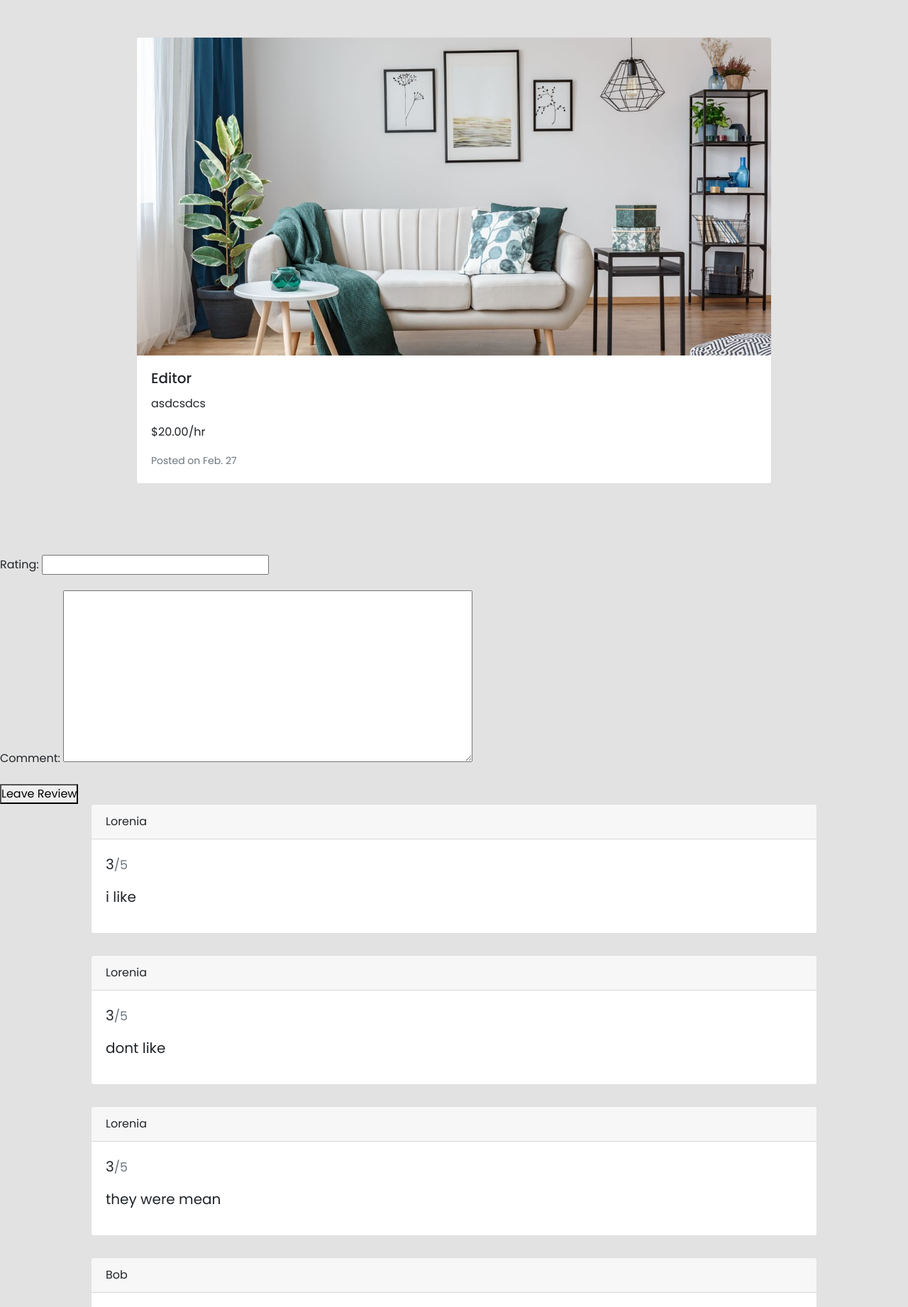
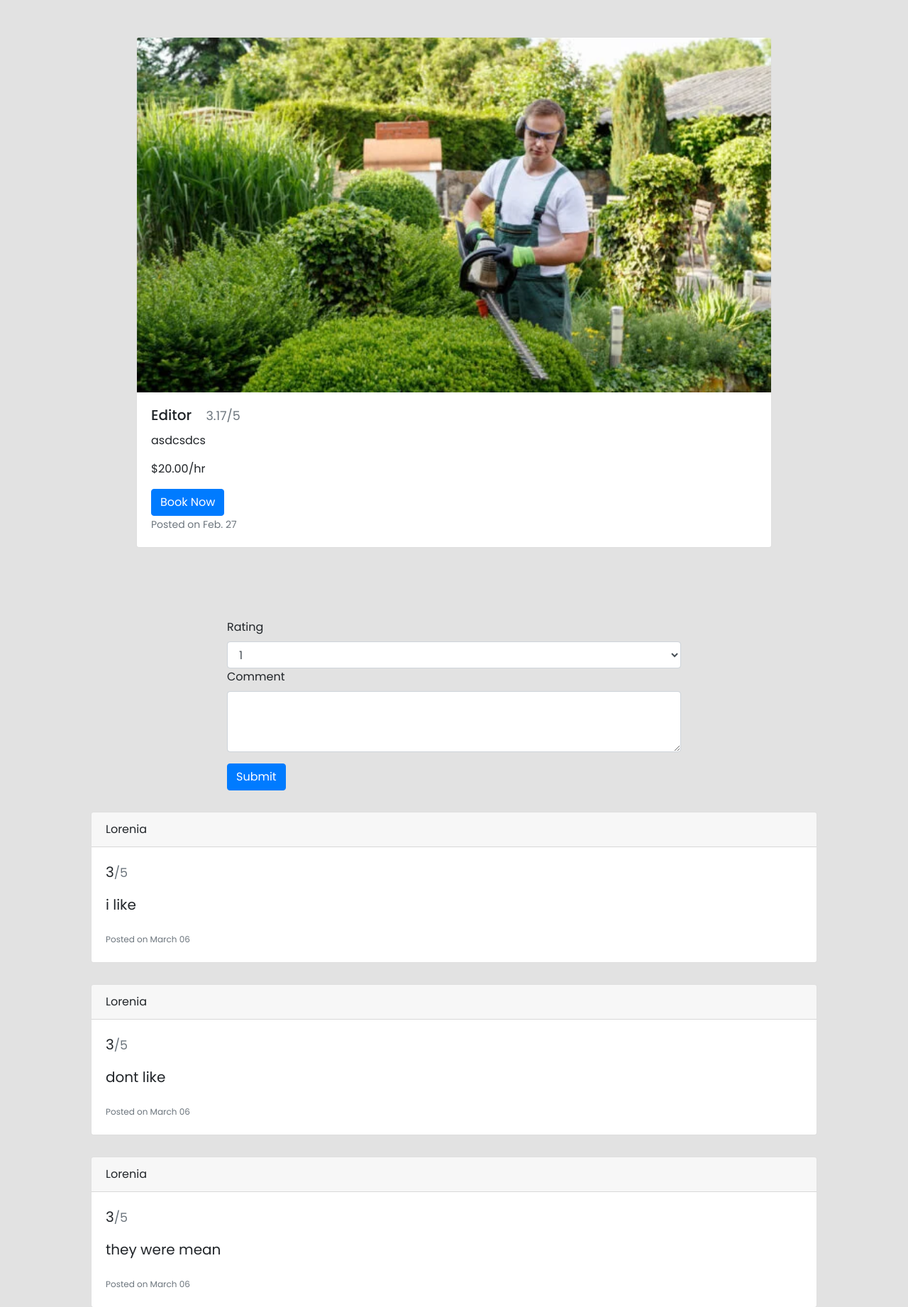
Before and after one commit to jxgonz/Locator, a Django app: a page that uses Locator/posting_service/templates/service_page.html in a window 1280 px wide. Shown: the part 98-1940 px from the top of the page at 71% size. Run offline with Django 3.2, Linux system fonts and the light colour scheme; a user stored in the database is signed in; data comes from the database, SQL or seed files in the repository.

Commit message:
multiple photos input + credential input

```diff
--- a/Locator/frontend/templates/explore.html
+++ b/Locator/frontend/templates/explore.html
@@ -16,7 +16,6 @@
               <p class="card-text">${{ service.price }}/hr</p>
               <div>
                   <a href="{% url 'posting_service:service_page' service.ServiceID %}" class="btn btn-primary">View</a>
-                  <a href="{% url 'reviews:review' service.ServiceID %}" class="btn btn-primary">Review</a>
               </div>
           </div>
       </div>
--- a/Locator/posting_service/forms.py
+++ b/Locator/posting_service/forms.py
@@ -6,4 +6,4 @@ from .models import Service
 class ServiceForm(forms.ModelForm):
   class Meta:
     model = Service
-    fields = ["id", "serviceName", "description", "price", "service_img"]
+    fields = ["id", "serviceName", "description", "price", "credentials"]
--- a/Locator/posting_service/models.py
+++ b/Locator/posting_service/models.py
@@ -25,6 +25,9 @@ class Service(models.Model):
   serviceName = models.CharField(max_length=250)
   description = models.TextField()
   price = models.DecimalField(max_digits=10, decimal_places=2)
-  service_img = models.ImageField(upload_to='images/', null=True, blank=True)
-  # credentials = models.FileField(upload_to=user_directory_path, null=True, blank=True)
+  credentials = models.FileField(upload_to='documents/', null=True, blank=True)
   created_at = models.DateTimeField(auto_now_add=True)
+
+class Photo(models.Model):
+    service = models.ForeignKey(Service, on_delete=models.CASCADE, null=True, blank=True)
+    service_img = models.ImageField(upload_to='images/', null=True, blank=True)
--- a/Locator/posting_service/templates/service_page.html
+++ b/Locator/posting_service/templates/service_page.html
@@ -3,15 +3,39 @@
 
 {% block content %}
   <div class="card" style="width: 70%; margin-left: 50%; transform: translate(-50%);">
-    {% if service.service_img %}
-      <img src="{{ service.service_img.url }}" alt="{{ service.serviceName }}" class="card-img-top">
+    {% if photos %}
+      <div id="carouselExampleControls" class="carousel slide" data-ride="carousel">
+        <div class="carousel-inner">
+          {% for photo in photos %}
+            <div class="carousel-item {% if forloop.first %}active{% endif %}">
+              <img src="{{ photo.service_img.url }}" class="d-block w-100" style="height:500px; object-fit: cover;">
+            </div>
+          {% endfor %}
+        </div>
+        <button class="carousel-control-prev" type="button" data-target="#carouselExampleControls" data-slide="prev">
+          <span class="carousel-control-prev-icon" aria-hidden="true"></span>
+          <span class="sr-only">Previous</span>
+        </button>
+        <button class="carousel-control-next" type="button" data-target="#carouselExampleControls" data-slide="next">
+          <span class="carousel-control-next-icon" aria-hidden="true"></span>
+          <span class="sr-only">Next</span>
+        </button>
+      </div>
     {% else %}
-      <img src="{% static "img/IMG2.jpg" %}" class="card-img-top" alt="...">
+      <img src="{% static "img/IMG2.jpg" %}" class="card-img-top" style="height:500px; object-fit: cover;">
     {% endif %}
+
     <div class="card-body">
-      <h5 class="card-title"> {{ service.serviceName }} </h5>
+      <h5 class="card-title"> {{ service.serviceName }}
+        {% if average_rating != 0 %}
+          <small class="text-muted" style="margin-left:15px;">{{ average_rating }}/5</small>
+        {% endif %}</h5>
       <p class="card-text">{{ service.description }}</p>
       <p class="card-text">${{ service.price }}/hr</p>
+      {% if service.credentials %}
+        <a href="{{ service.credentials.url }}" class="btn btn-secondary" download>View Credentials</a>
+      {% endif %}
+      <a href="{% url 'appointments:book' service.ServiceID %}" class="btn btn-primary">Book Now</a>
       <p class="card-text"><small class="text-muted">Posted on {{service.created_at|date:"N d"}}</small></p>
     </div>
   </div>
@@ -20,12 +44,26 @@
 
   {% comment %} <h2>Review for {{ service.serviceName }}</h2> {% endcomment %}
   {% if user.is_authenticated %}
-    <form method="post">
+    <form method="post" style="width: 50%; margin-left: 50%; transform: translate(-50%);">
       {% csrf_token %}
-      {{ form.as_p }}
-      <button type="submit">Leave Review</button>
+      {% comment %} {{ form.rating }} {% endcomment %}
+      <div class="form-group">
+        <label for="ratingform">Rating</label>
+        <select class="form-control" id="ratingform" name="rating">
+          <option value="1">1</option>
+          <option value="2">2</option>
+          <option value="3">3</option>
+          <option value="4">4</option>
+          <option value="5">5</option>
+        </select>
+        <label for="exampleFormControlTextarea1">Comment</label>
+        <textarea class="form-control" id="exampleFormControlTextarea1" name="comment" rows="3"></textarea>
+      </div>
+      <button type="submit" class="btn btn-primary">Submit</button>
     </form>
   {% endif %}
+
+  <div style="margin-bottom: 30px;"></div>
 
 
   {% for review in reviews %}
@@ -37,6 +75,7 @@
         <blockquote class="blockquote mb-0">
           <p> {{ review.rating }}<small class="text-muted">/5</small></p>
           <p> {{ review.comment }}</p>
+          <small class="text-muted" style="font-size: 12px;">Posted on {{review.created_at|date:"N d"}}</small>
         </blockquote>
       </div>
     </div>
--- a/Locator/posting_service/views.py
+++ b/Locator/posting_service/views.py
@@ -1,21 +1,24 @@
 from django.shortcuts import render, redirect
 from django.contrib.auth.decorators import login_required
 from .forms import ServiceForm
-from .models import Service
+from .models import Service, Photo
 from reviews.models import Review
 from reviews.forms import ReviewForm
+from django.db.models import Avg
 
 
 # Create your views here.
 
 def ServiceCreateView(request):
   if request.method == 'POST':
-    print(request.POST)
     form = ServiceForm(request.POST, request.FILES)
+    images = request.FILES.getlist('images')
     if form.is_valid():
       service = form.save(commit=False)
       service.freelancer = request.user
       service.save()
+      for image in images:
+        photo = Photo.objects.create(service=service, service_img=image)
       return redirect('home')
   else:
     form = ServiceForm()
@@ -42,18 +45,23 @@ def DeleteServiceView(request, service_id):
 def ServicePageView(request, service_id):
   service = Service.objects.get(ServiceID=service_id)
   reviews = Review.objects.filter(service=service)
+  photos = Photo.objects.filter(service=service)
+  average_rating = reviews.aggregate(Avg('rating'))['rating__avg'] or 0
+  average_rating_rounded = round(average_rating, 2)
   if request.method == "POST":
     form = ReviewForm(request.POST)
     if form.is_valid():
       review = form.save(commit=False)
       review.client = request.user
       review.service = service
+      review.rating = form.cleaned_data['rating']
+      review.comment = form.cleaned_data['comment']
       review.save()
       return redirect('home')
   else:
     form = ReviewForm()
 
-  return render(request, 'service_page.html', {'form' : form, 'service' : service, 'reviews' : reviews})
+  return render(request, 'service_page.html', {'form' : form, 'service' : service, 'reviews' : reviews, 'photos':photos,'average_rating': average_rating_rounded})
 
 @login_required
 def ManageServicesView(request):
```
Also changed, not shown: Locator/posting_service/templates/service.html (+8 -0 lines), Locator/db.sqlite3, Locator/media/images/IMG_2006.jpeg (added), Locator/media/images/IMG_2007.jpeg (added), Locator/posting_service/migrations/0008_service_credentials.py (added), Locator/posting_service/migrations/0009_remove_service_service_img_photo.py (added), 6 other files.
